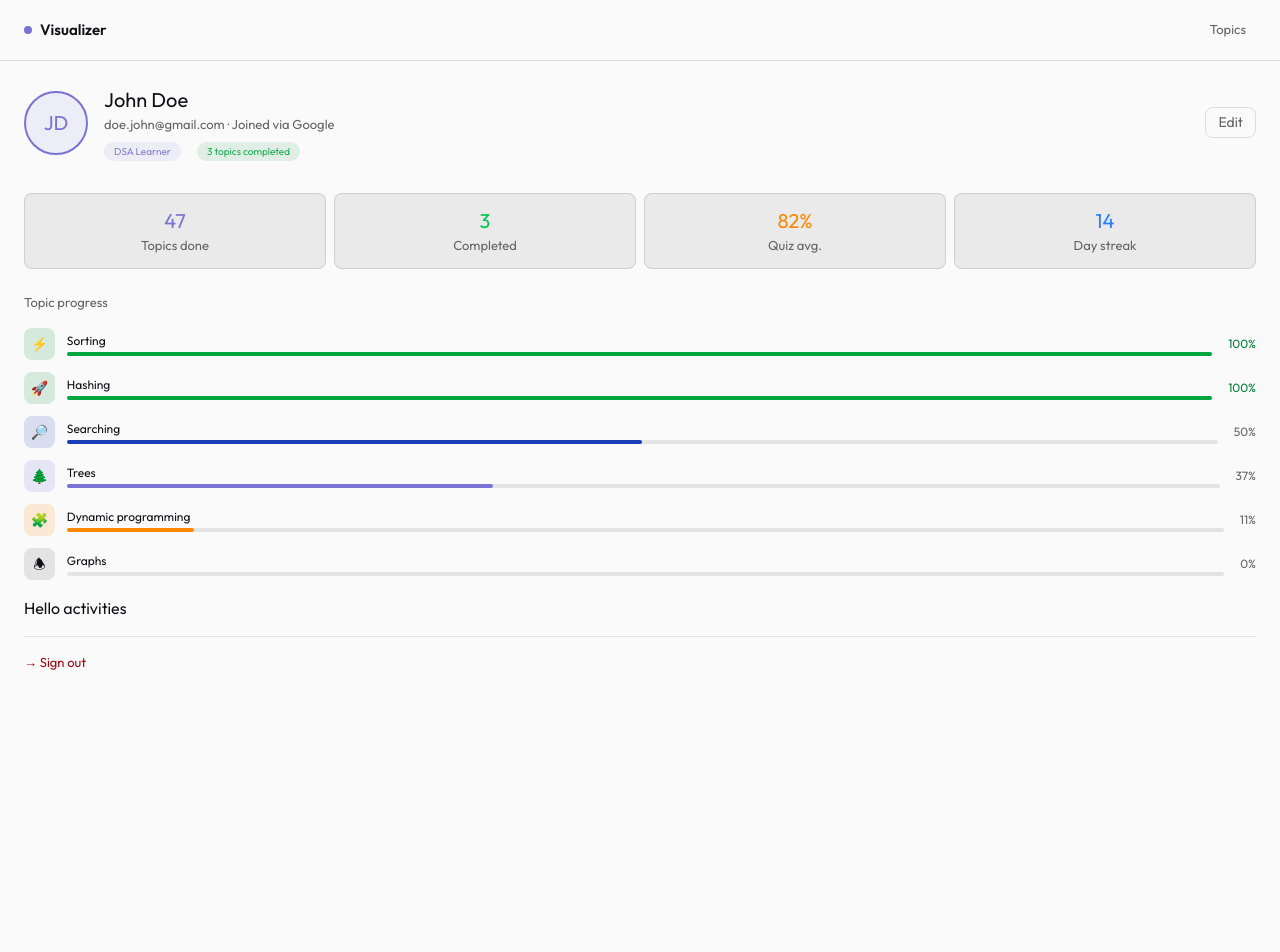
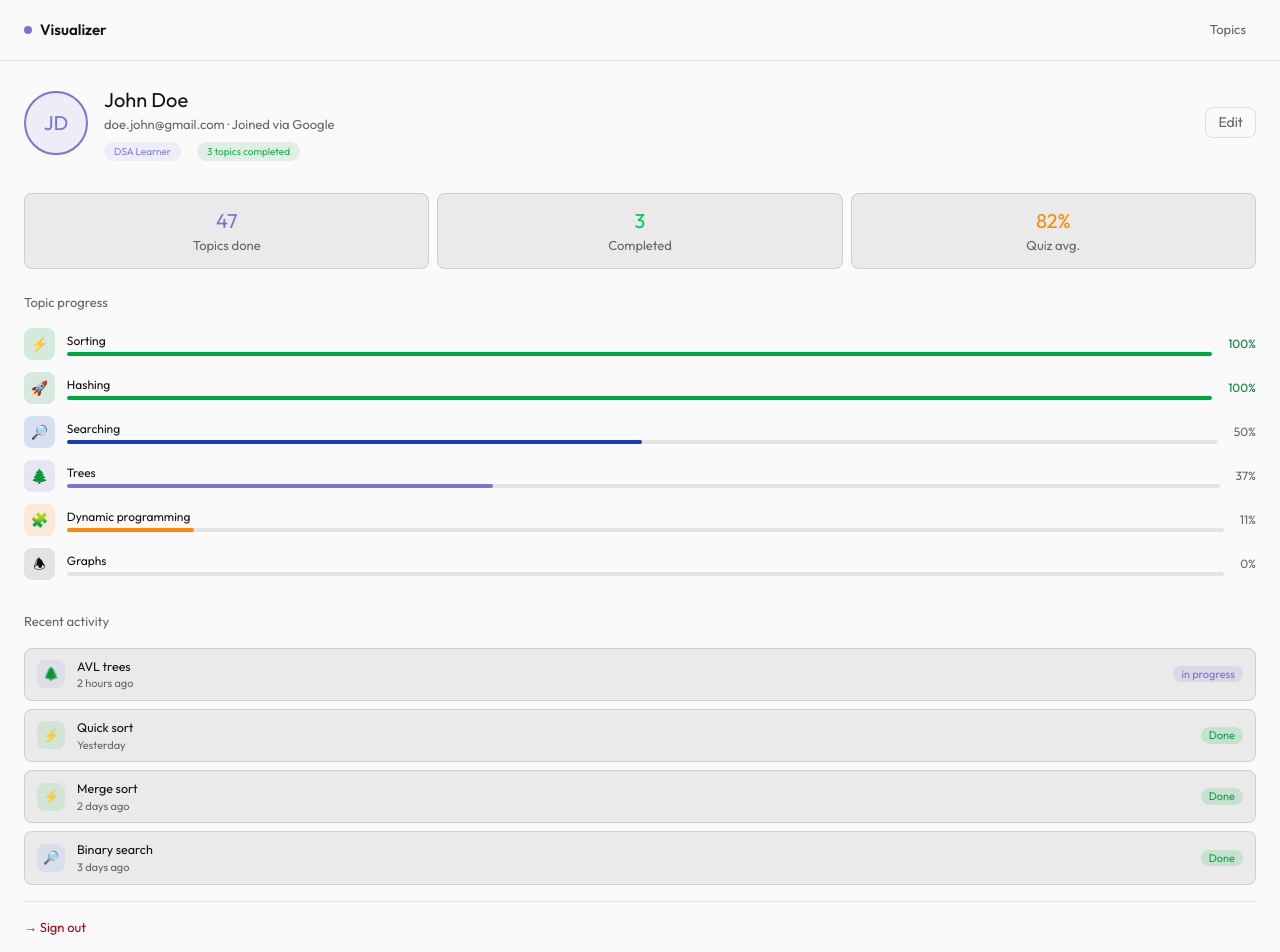
Before and after one commit to rimsha-shoukat/visualizer, a Next.js app: page /profile in a window 1280 px wide. Shown: the top 952 px of the page. Before the commit the page ends 800 px from the top, so only its background shows below. Built offline with nearby package versions, Linux system fonts and the light colour scheme.

Commit message:
user profile progress section UI added

```diff
--- a/src/app/(auth)/profile/activities.tsx
+++ b/src/app/(auth)/profile/activities.tsx
@@ -1,3 +1,65 @@
 export default function Activities() {
-  return <h1>Hello activities</h1>;
+  return (
+    <>
+      <p className="text-[13px] text-muted mt-4">Recent activity</p>
+      <section className="flex flex-col items-center justify-center gap-2 w-full">
+        <div className="w-full flex flex-row items-center justify-between gap-4 px-3 py-2 bg-muted/10 border border-muted/20 rounded-lg">
+          <div className="flex flex-row items-center justify-center gap-3">
+            <p className="flex items-center justify-center w-7 h-7 rounded-lg bg-accent/10 shrink-0 text-[13px]">
+              🌲
+            </p>
+            <span>
+              <h3 className="text-[12.5px]">AVL trees</h3>
+              <p className="text-muted text-[11px]">2 hours ago</p>
+            </span>
+          </div>
+          <p className="text-accent px-2 rounded-full bg-accent/15 text-[11px]">
+            in progress
+          </p>
+        </div>
+        <div className="w-full flex flex-row items-center justify-between gap-4 px-3 py-2 bg-muted/10 border border-muted/20 rounded-lg">
+          <div className="flex flex-row items-center justify-center gap-3">
+            <p className="flex items-center justify-center w-7 h-7 rounded-lg bg-green-600/10 shrink-0 text-[13px]">
+              ⚡
+            </p>
+            <span>
+              <h3 className="text-[12.5px]">Quick sort</h3>
+              <p className="text-muted text-[11px]">Yesterday</p>
+            </span>
+          </div>
+          <p className="text-green-600 px-2 rounded-full bg-green-600/15 text-[11px]">
+            Done
+          </p>
+        </div>
+        <div className="w-full flex flex-row items-center justify-between gap-4 px-3 py-2 bg-muted/10 border border-muted/20 rounded-lg">
+          <div className="flex flex-row items-center justify-center gap-3">
+            <p className="flex items-center justify-center w-7 h-7 rounded-lg bg-green-600/10 shrink-0 text-[13px]">
+              ⚡
+            </p>
+            <span>
+              <h3 className="text-[12.5px]">Merge sort</h3>
+              <p className="text-muted text-[11px]">2 days ago</p>
+            </span>
+          </div>
+          <p className="text-green-600 px-2 rounded-full bg-green-600/15 text-[11px]">
+            Done
+          </p>
+        </div>
+        <div className="w-full flex flex-row items-center justify-between gap-4 px-3 py-2 bg-muted/10 border border-muted/20 rounded-lg">
+          <div className="flex flex-row items-center justify-center gap-3">
+            <p className="flex items-center justify-center w-7 h-7 rounded-lg bg-blue-500/10 text-[13px] shrink-0">
+              🔎
+            </p>
+            <span>
+              <h3 className="text-[12.5px]">Binary search</h3>
+              <p className="text-muted text-[11px]">3 days ago</p>
+            </span>
+          </div>
+          <p className="text-green-600 px-2 rounded-full bg-green-600/15 text-[11px]">
+            Done
+          </p>
+        </div>
+      </section>
+    </>
+  );
 }
--- a/src/app/(auth)/profile/progress.tsx
+++ b/src/app/(auth)/profile/progress.tsx
@@ -13,10 +13,6 @@ export default function Progress() {
         <div className="text-center py-3 w-full min-[465px]:flex-1 flex-nowrap bg-muted/10 border border-muted/20 rounded-lg">
           <h1 className="text-orange-400 text-[20px]">82%</h1>
           <p className="text-muted text-[13px]">Quiz avg.</p>
-        </div>
-        <div className="text-center py-3 w-full min-[465px]:flex-1 flex-nowrap bg-muted/10 border border-muted/20 rounded-lg">
-          <h1 className="text-blue-500 text-[20px]">14</h1>
-          <p className="text-muted text-[13px]">Day streak</p>
         </div>
       </section>
       <p className="text-muted text-[13px] mt-2">Topic progress</p>
```
